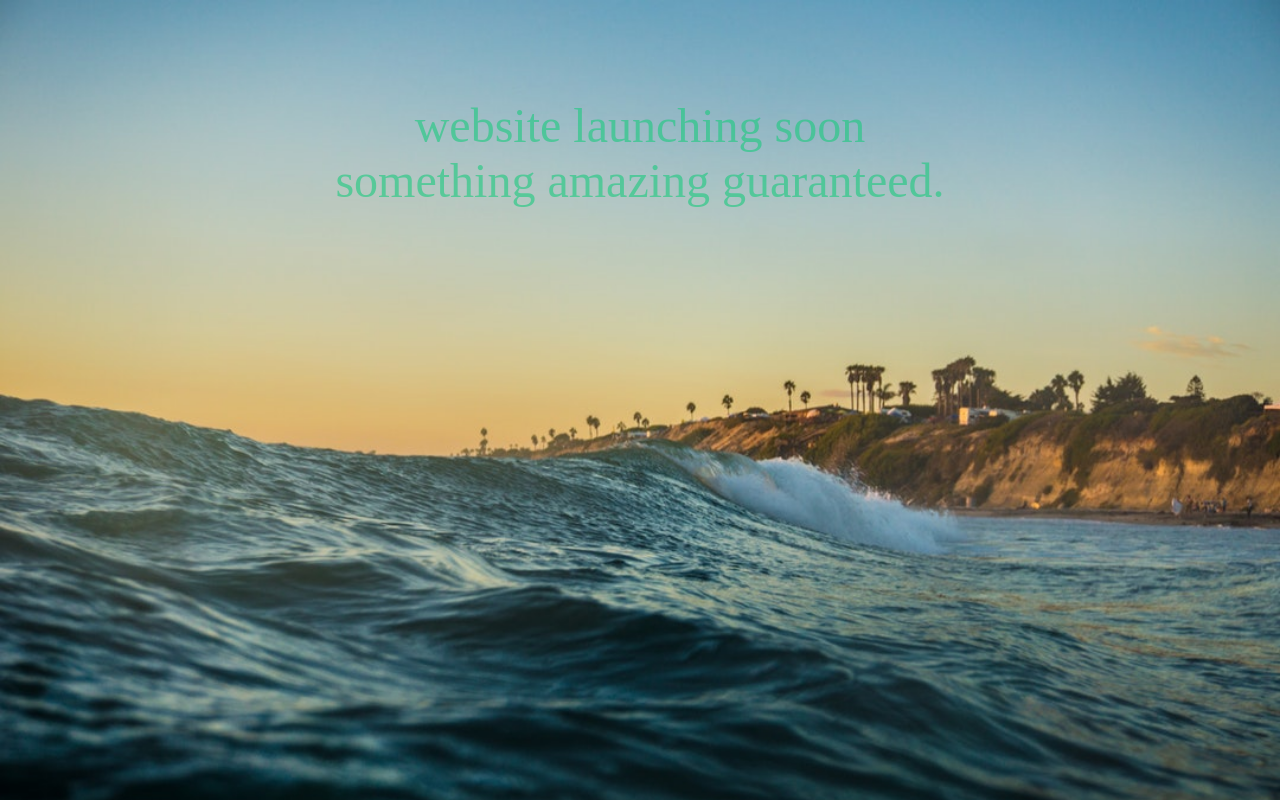
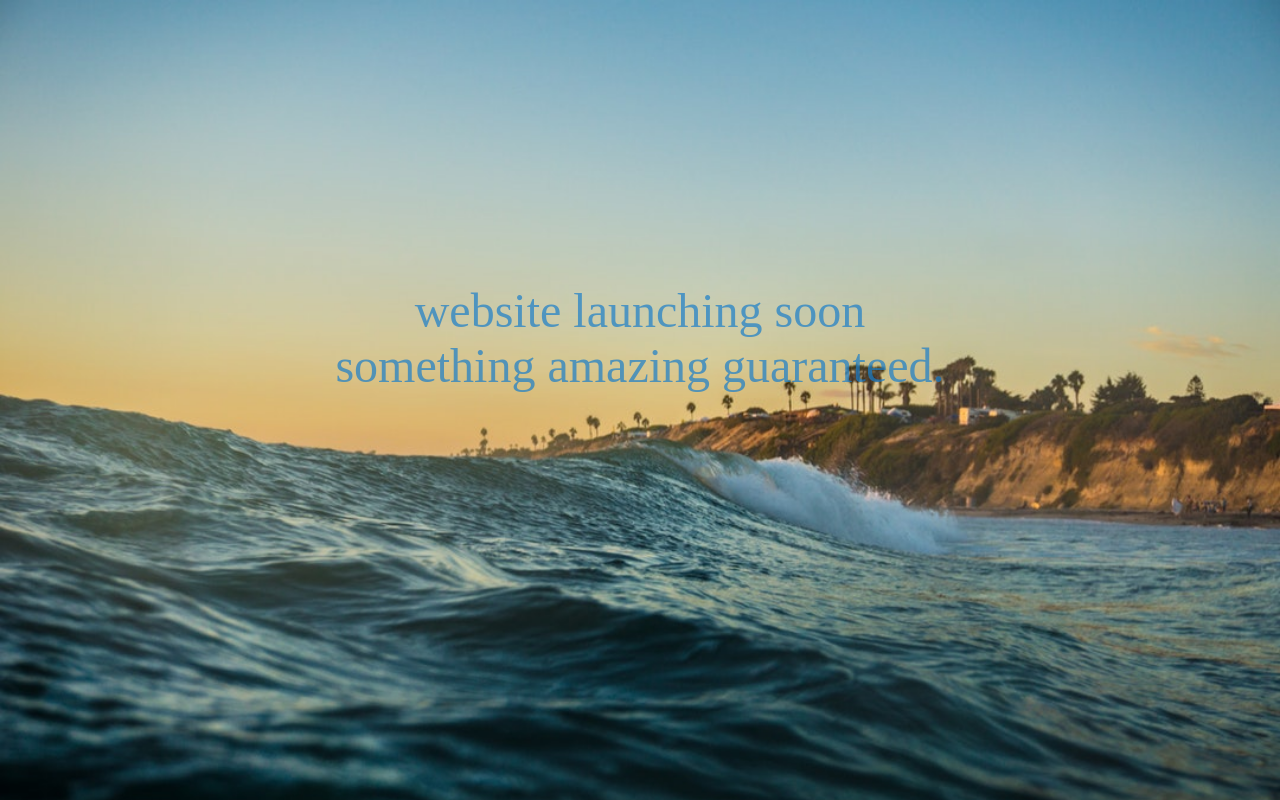
Before and after one commit to esksamim/test, a plain HTML site: page index.html in a window 1280 px wide. Drawn offline with Linux system fonts and the light colour scheme.

Commit message:
Update index.html

```diff
--- a/index.html
+++ b/index.html
@@ -6,12 +6,12 @@
 
 <style type="text/css">
 body {background-image: url(bg.jpeg); background-size: cover; min-height: 100%;}
-p{position: relative; top: 30%; margin:auto; font-size: 3em; color: rgba(25,201,125,0.6); text-align: center;}
+p{position: relative; top: 30%; margin:auto; font-size: 3em; color: rgba(25,125,201,0.7); text-align: center;}
 </style>
 </head>
 <body>
-	<br><br><br><br><br>
-  <p>website launching soon<br>
+
+  <p><br><br><br><br><br>website launching soon<br>
   something amazing guaranteed.</p>
 </body>
 </html>
```
